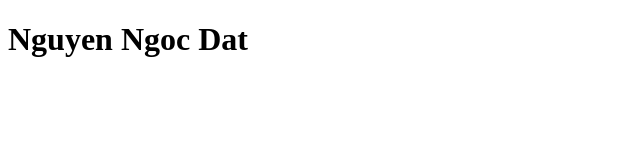
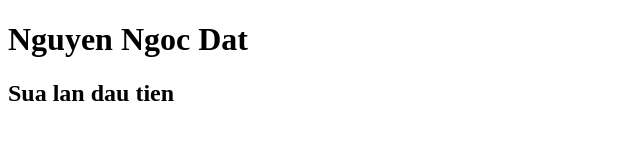
Before and after one commit to nqocdat/TeamAB, a plain HTML site: page index.html in a window 1280 px wide. Shown: the whole page, without its empty margins (0-640 px from the left). Drawn offline with Linux system fonts and the light colour scheme.

Commit message:
1.a commit lan 1

```diff
--- a/index.html
+++ b/index.html
@@ -7,5 +7,6 @@
   </head>
   <body>
     <h1>Nguyen Ngoc Dat</h1>
+    <h2>Sua lan dau tien</h2>
   </body>
 </html>
```
